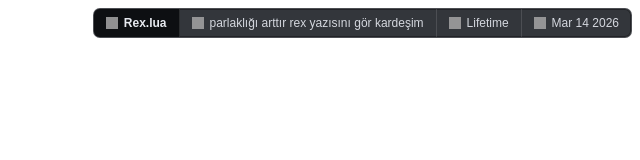
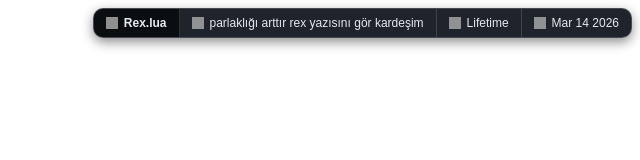
Before and after one commit to sywixq/watermark, a plain HTML site: page index.html in a window 1280 px wide. Shown: the whole page, without its empty margins (640-1280 px from the left). Drawn offline with Linux system fonts and the light colour scheme; grey boxes are pictures that could not be loaded.

Commit message:
Update index.html

```diff
--- a/index.html
+++ b/index.html
@@ -15,17 +15,20 @@
 .watermark {
   position: fixed;
   top: 8px;
-  right: 8px;   /* sağa alır */
+  right: 8px;
   display: inline-flex;
   align-items: center;
   height: 30px;
-  border-radius: 7px;
+
+  border-radius: 10px; /* arttırdık */
   overflow: hidden;
-  background: rgba(13, 16, 22, 0.84);
-  border: 1px solid rgba(255, 255, 255, 0.12);
-  box-shadow: 0 0 0 1px rgba(0, 0, 0, 0.35) inset;
-  color: #d5d8df;
-  backdrop-filter: blur(2px);
+
+  background: rgba(20, 24, 32, 0.95); /* daha parlak */
+  border: 1px solid rgba(255, 255, 255, 0.18); /* daha görünür */
+
+  box-shadow: 0 4px 12px rgba(0,0,0,0.45); /* iç shadow yerine dış shadow */
+
+  color: #e7eaf0;
 }
 
 .seg {
@@ -34,9 +37,10 @@
   gap: 6px;
   height: 100%;
   padding: 0 12px;
-    border-right: 1px solid rgba(255, 255, 255, 0.12);
+
+  border-right: 1px solid rgba(255,255,255,0.15);
+
   font-size: 12px;
-    line-height: 1;
   white-space: nowrap;
 }
   .seg:last-child { border-right: none; }
```
Lines whose indentation alone changed are shown as unchanged.
